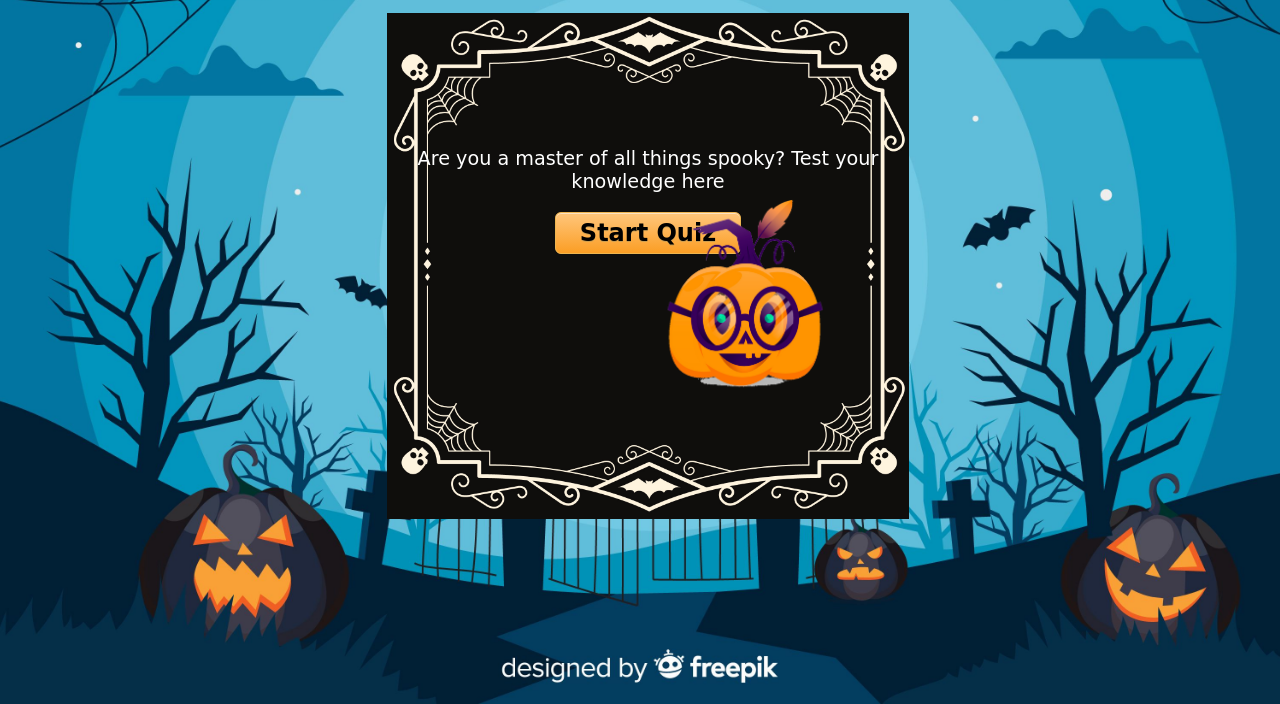
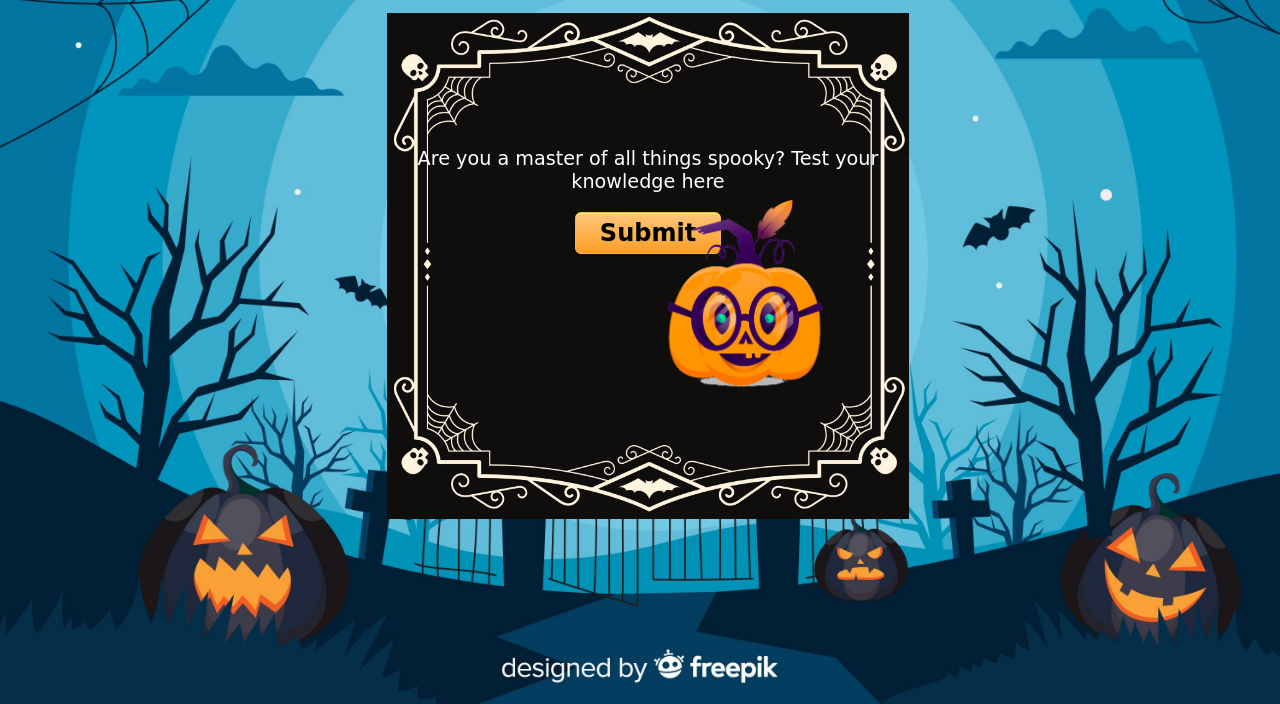
Before and after one commit to LZylstra/Quiz-App, a plain HTML site: page index.html in a window 1280 px wide. Shown: the part 151-855 px from the top of the page. Drawn offline with Linux system fonts and the light colour scheme.

Commit message:
changes to css and buttons (broken)

```diff
--- a/index.html
+++ b/index.html
@@ -11,8 +11,8 @@
     <h1>Spooky Halloween Quiz</h1>
     <form role = "form" class = "start-form">
         <p>Are you a master of all things spooky?  Test your knowledge here</p>
-
-        <input type="button" class = "start" onclick="location.href='quizpage.html';" value="Start Quiz" />
+        <a href ="quizpage.html" class = "start">Submit</a>
+        <!-- <input type="button" class = "start" onclick="location.href='quizpage.html';" value="Start Quiz" /> -->
         </fieldset>
     </form>
     <img id = "pumpkin" src="img/pumpkin.png" alt="nerdy pumpkin">
```
Also changed, not shown: quizpage.html (line endings or trailing spaces).
